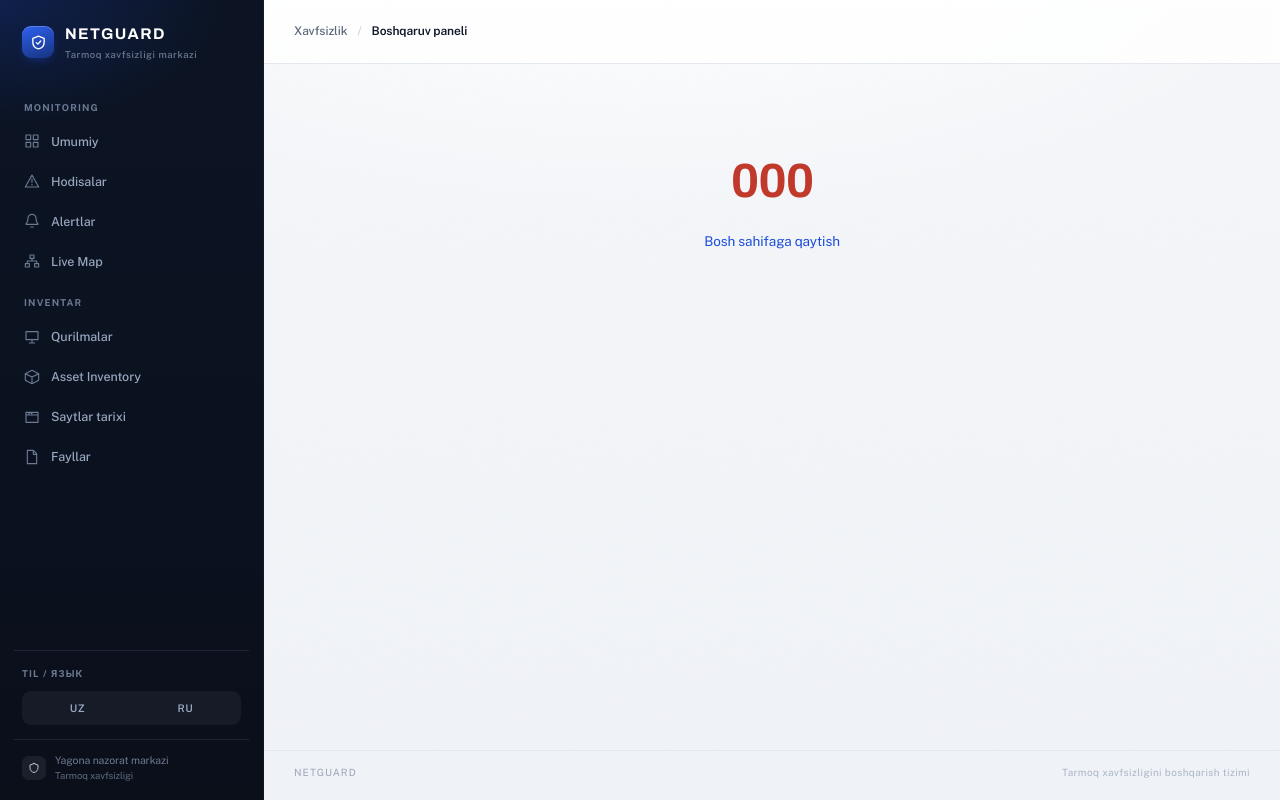
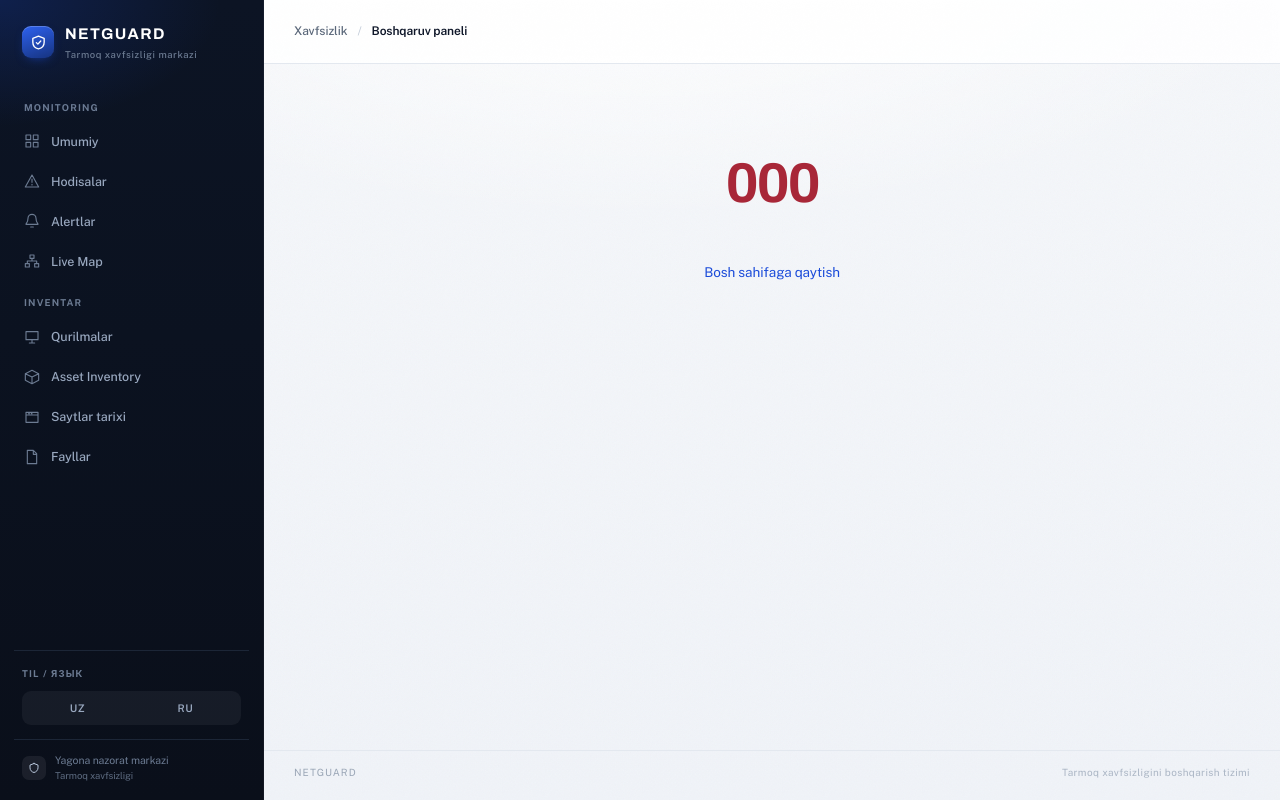
Before and after one commit to sh-isobek/network_security_system, a Python web app: template dashboard/templates/error.html in a window 1280 px wide. Run offline with Jinja, Linux system fonts and the light colour scheme; the template is opened without the code that fills it: most values are stand-ins (such as "Sample title", 1, 10 or a date in 2020).

Commit message:
Redesign dashboard UI: error.html

```diff
--- a/dashboard/templates/error.html
+++ b/dashboard/templates/error.html
@@ -1,9 +1,9 @@
 {% extends "base.html" %}
 {% block title %}Xatolik{% endblock %}
 {% block content %}
-<div style="text-align: center; padding: 60px;">
-    <h1 style="font-size: 48px; color: #c0392b;">{{ code }}</h1>
-    <p style="color: #5a6673; margin-top: 10px;">{{ message }}</p>
-    <p style="margin-top: 20px;"><a href="/">Bosh sahifaga qaytish</a></p>
+<div class="error-page">
+    <h1 class="error-code">{{ code }}</h1>
+    <p class="page-lede">{{ message }}</p>
+    <p class="error-actions"><a href="/">Bosh sahifaga qaytish</a></p>
 </div>
 {% endblock %}
```
